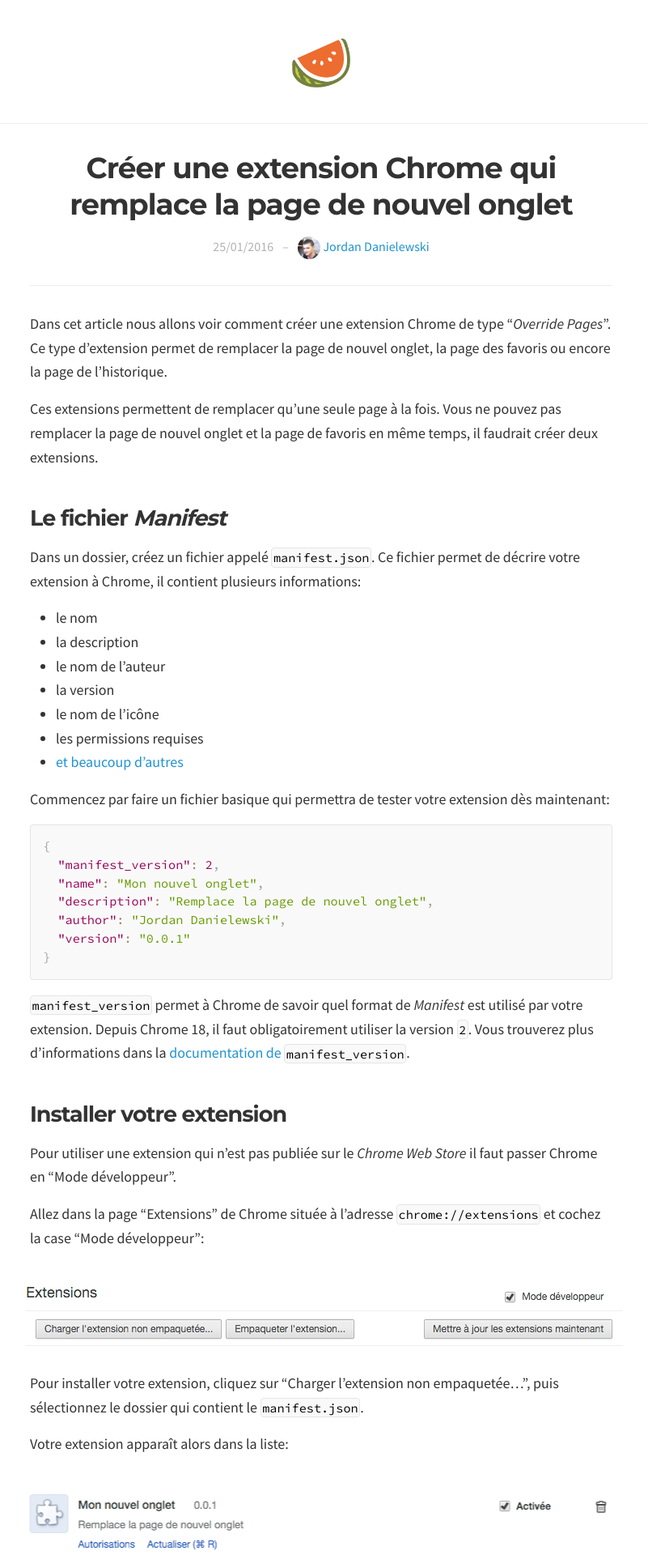
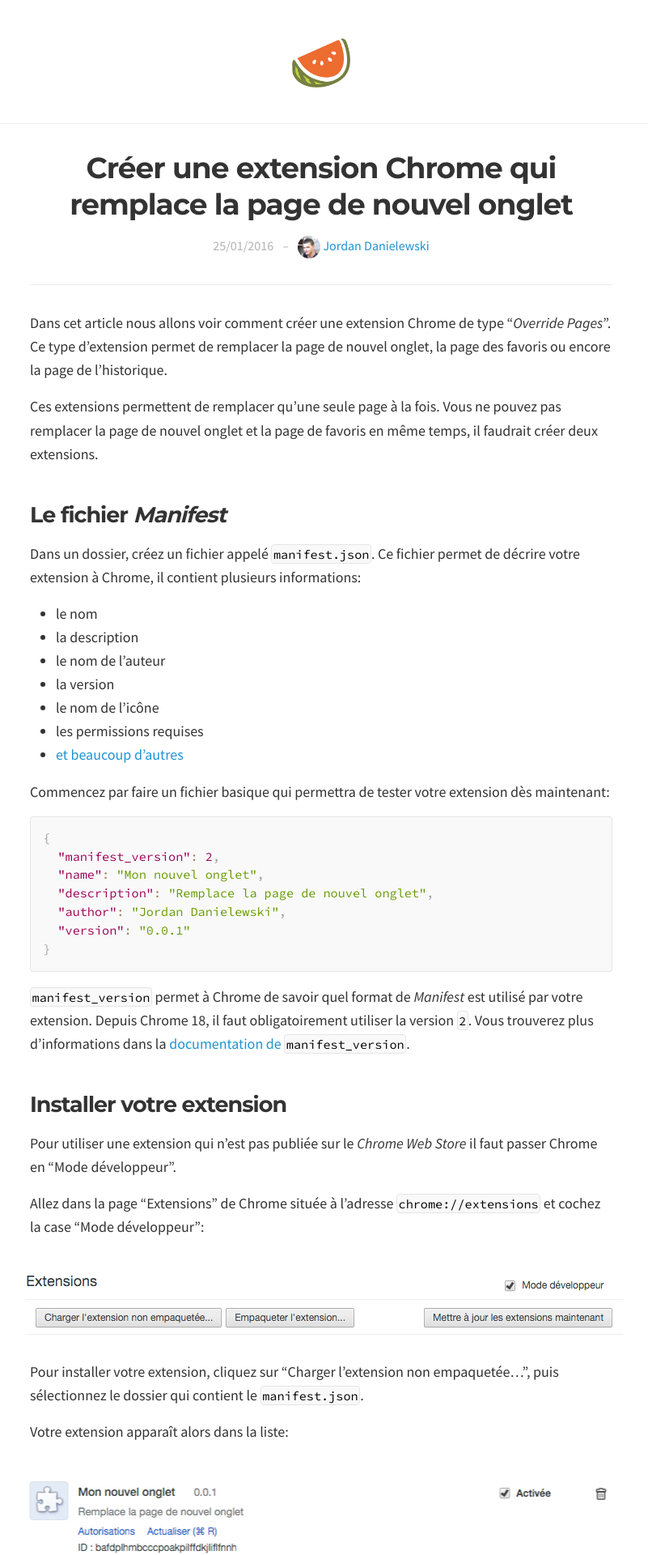
Before and after one commit to kopisusugula/notes, a Jekyll site: the page built from _posts/2016-01-25-creer-une-extension-chrome-qui-remplace-la-page-de-nouvel-onglet.md, in a window 1280 px wide. Shown: the top 1920 px of the page at 81% size, without its empty margins (243-1044 px from the left). Built offline with Jekyll 4.4.1, drawn with Linux system fonts in a browser that asks for light colours; comment, search, counter and statistics services are not loaded.

Commit message:
Less line spacing

```diff
--- a/_sass/_variables.scss
+++ b/_sass/_variables.scss
@@ -2,7 +2,7 @@
 $base-font-size:   100%;
 $small-font-size:  75%;
 $base-font-weight: 400;
-$base-line-height: 1.65;
+$base-line-height: 1.618;
 
 $spacing-unit:     2rem;
 
```
